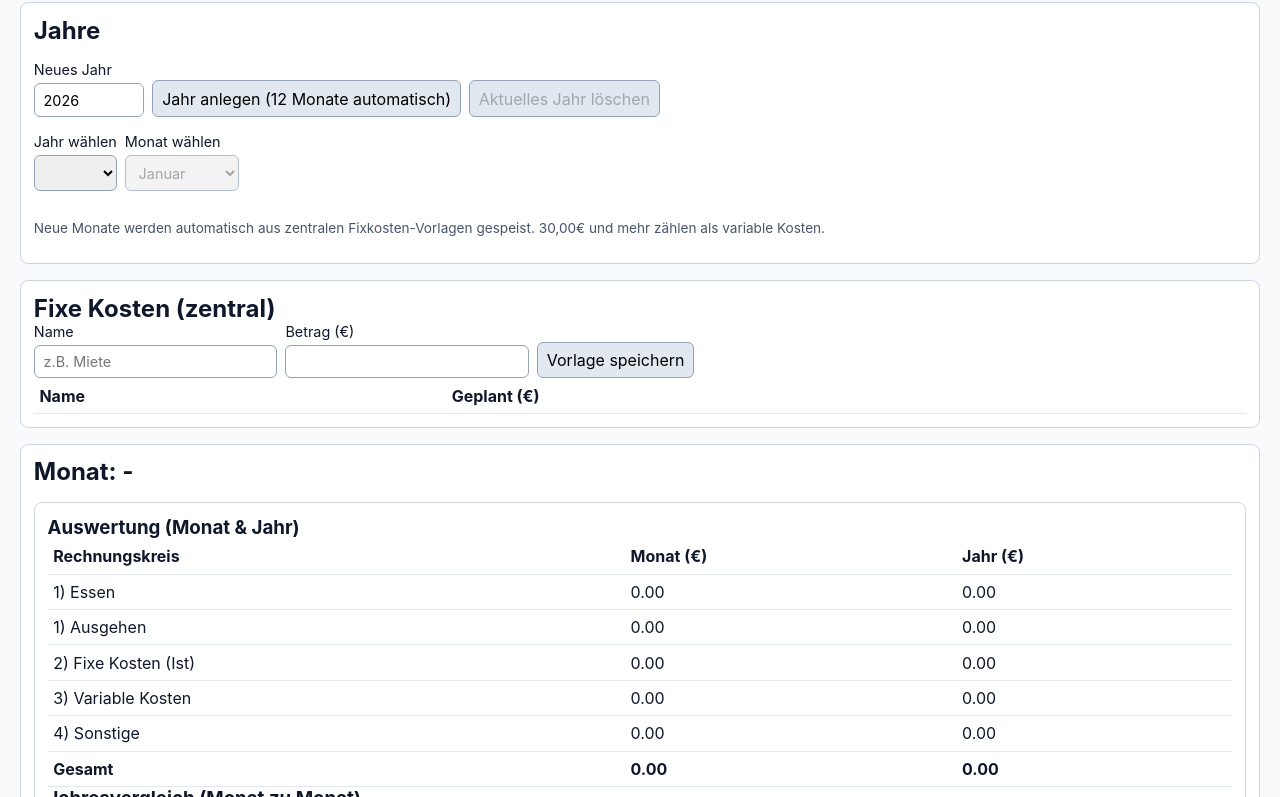
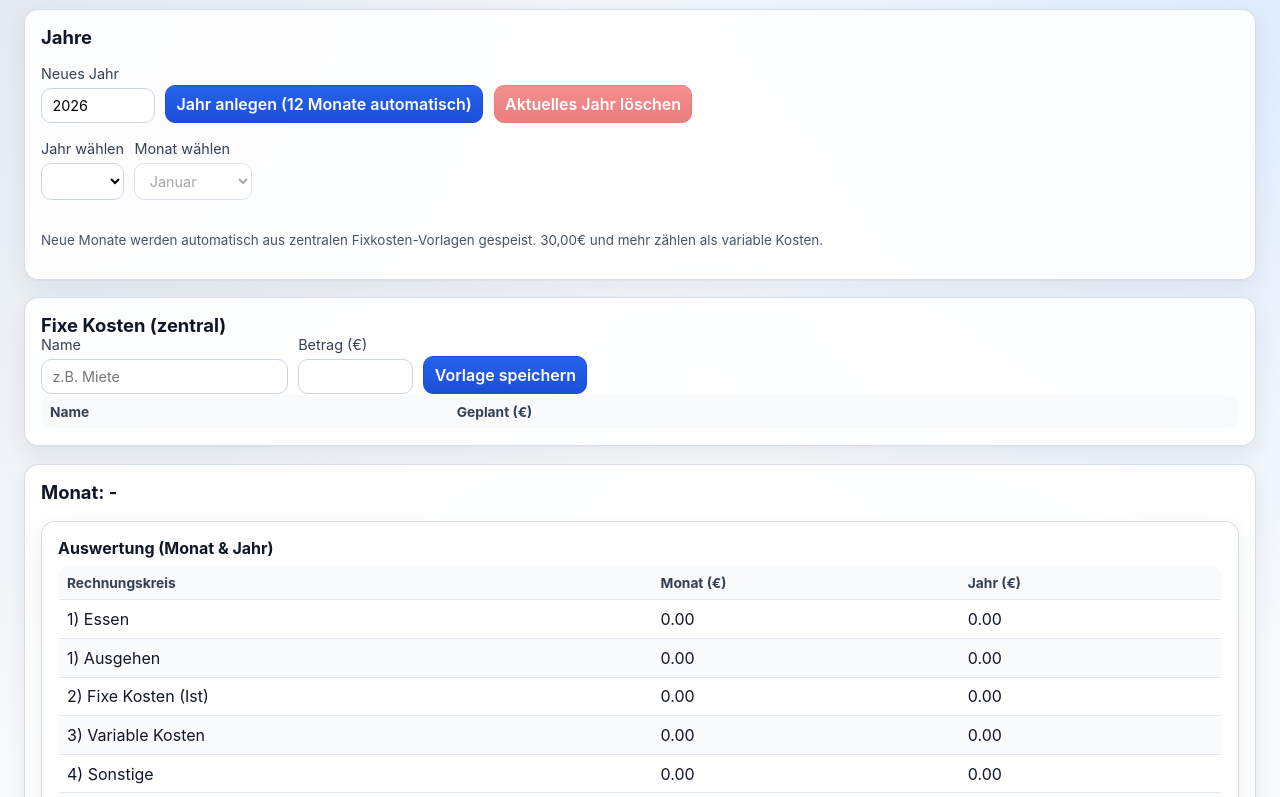
Before and after one commit to DanielVierh/habu26, a website built with Vite: page index.html in a window 1280 px wide. Shown: the part 73-870 px from the top of the page. Built offline with nearby package versions, Linux system fonts and the light colour scheme.

Commit message:
frontend adjustments

```diff
--- a/src/styles.css
+++ b/src/styles.css
@@ -12,12 +12,21 @@
 
 body {
   margin: 0;
+  background:
+    radial-gradient(circle at 0% 0%, #e2e8f0 0, transparent 42%),
+    radial-gradient(circle at 100% 0%, #dbeafe 0, transparent 36%),
+    #f8fafc;
 }
 
 .app {
   max-width: 1700px;
   margin: 0 auto;
-  padding: 1.25rem;
+  padding: 1.5rem;
+}
+
+.app-title {
+  font-size: clamp(1.6rem, 1.2vw + 1.1rem, 2.2rem);
+  letter-spacing: -0.02em;
 }
 
 h1,
@@ -28,7 +37,7 @@ h3 {
 
 .grid {
   display: grid;
-  gap: 1rem;
+  gap: 1.1rem;
 }
 
 .grid-2 {
@@ -47,20 +56,34 @@ h3 {
 }
 
 .card {
-  background: white;
-  border: 1px solid #cbd5e1;
-  border-radius: 8px;
-  padding: 0.8rem;
+  background: rgba(255, 255, 255, 0.88);
+  border: 1px solid rgba(148, 163, 184, 0.36);
+  border-radius: 14px;
+  padding: 1rem;
+  box-shadow:
+    0 1px 1px rgba(15, 23, 42, 0.03),
+    0 10px 24px rgba(15, 23, 42, 0.07);
+  backdrop-filter: blur(6px);
 }
 
 article.card {
   overflow-x: auto;
 }
 
+h2 {
+  font-size: 1.15rem;
+}
+
+h3 {
+  font-size: 1rem;
+  margin-bottom: 0.45rem;
+}
+
 label {
   font-size: 0.9rem;
   display: grid;
   gap: 0.35rem;
+  color: #334155;
 }
 
 input,
@@ -68,32 +91,137 @@ select,
 button,
 textarea {
   font: inherit;
-  padding: 0.45rem 0.55rem;
-  border: 1px solid #94a3b8;
-  border-radius: 6px;
+  padding: 0.5rem 0.65rem;
+  border: 1px solid #cbd5e1;
+  border-radius: 10px;
+  transition:
+    border-color 0.18s ease,
+    box-shadow 0.18s ease,
+    background-color 0.18s ease,
+    transform 0.12s ease;
 }
 
+input,
+select,
+textarea {
+  background: #ffffff;
+}
+
+input:focus,
+select:focus,
+textarea:focus {
+  outline: none;
+  border-color: #60a5fa;
+  box-shadow: 0 0 0 3px rgba(96, 165, 250, 0.22);
+}
+
+.btn,
 button {
   cursor: pointer;
-  background: #e2e8f0;
+  border: 1px solid #cbd5e1;
+  background: #f8fafc;
+  color: #0f172a;
+  font-weight: 600;
+}
+
+.btn:hover,
+button:hover {
+  transform: translateY(-1px);
+  border-color: #94a3b8;
+  background: #f1f5f9;
+}
+
+.btn:active,
+button:active {
+  transform: translateY(0);
+}
+
+.btn:disabled,
+button:disabled {
+  cursor: not-allowed;
+  opacity: 0.6;
+  transform: none;
+}
+
+.btn-primary {
+  color: #ffffff;
+  background: linear-gradient(180deg, #2563eb 0%, #1d4ed8 100%);
+  border-color: #1d4ed8;
+}
+
+.btn-primary:hover {
+  background: linear-gradient(180deg, #1d4ed8 0%, #1e40af 100%);
+  border-color: #1e40af;
+}
+
+.btn-danger {
+  color: #ffffff;
+  background: linear-gradient(180deg, #ef4444 0%, #dc2626 100%);
+  border-color: #dc2626;
+}
+
+.btn-danger:hover {
+  background: linear-gradient(180deg, #dc2626 0%, #b91c1c 100%);
+  border-color: #b91c1c;
+}
+
+.btn-quiet {
+  background: #f1f5f9;
+  color: #334155;
 }
 
 table {
   width: 100%;
   border-collapse: collapse;
+  border: 1px solid #e2e8f0;
+  border-radius: 10px;
+  overflow: hidden;
+}
+
+thead {
+  background: #f8fafc;
 }
 
 th,
 td {
   border-bottom: 1px solid #e2e8f0;
-  padding: 0.45rem 0.35rem;
+  padding: 0.55rem 0.5rem;
   text-align: left;
   vertical-align: top;
+  white-space: nowrap;
+}
+
+th {
+  color: #334155;
+  font-size: 0.86rem;
+  font-weight: 700;
+  position: sticky;
+  top: 0;
+  z-index: 1;
+}
+
+tbody tr:nth-child(even) {
+  background: rgba(248, 250, 252, 0.72);
+}
+
+.daily-table th:nth-child(2),
+.daily-table td:nth-child(2) {
+  width: 92px;
+}
+
+.daily-table th:nth-child(3),
+.daily-table td:nth-child(3) {
+  width: 92px;
+}
+
+.amount-input {
+  max-width: 92px;
+  width: 92px;
 }
 
 .inline {
   display: flex;
-  gap: 0.5rem;
+  gap: 0.65rem;
   align-items: end;
   flex-wrap: wrap;
 }
@@ -104,5 +232,6 @@ td {
 
 .muted {
   color: #475569;
-  font-size: 0.85rem;
+  font-size: 0.84rem;
+  line-height: 1.35;
 }
--- a/src/ui/appController.ts
+++ b/src/ui/appController.ts
@@ -347,7 +347,7 @@ export function createAppController(root: HTMLElement) {
 
     root.innerHTML = `
       <div class="app grid">
-        <h1>Haushaltsbuch (Local First)</h1>
+        <h1 class="app-title">Haushaltsbuch (Local First)</h1>
 
         <section class="card grid">
           <h2>Jahre</h2>
@@ -356,8 +356,8 @@ export function createAppController(root: HTMLElement) {
               Neues Jahr
               <input id="new-year" type="number" min="2000" max="2100" value="${new Date().getFullYear()}" />
             </label>
-            <button id="create-year">Jahr anlegen (12 Monate automatisch)</button>
-            <button id="delete-year" ${state.selectedYear ? "" : "disabled"}>Aktuelles Jahr löschen</button>
+            <button class="btn btn-primary" id="create-year">Jahr anlegen (12 Monate automatisch)</button>
+            <button class="btn btn-danger" id="delete-year" ${state.selectedYear ? "" : "disabled"}>Aktuelles Jahr löschen</button>
           </div>
           <div class="inline">
             <label>
@@ -395,9 +395,9 @@ export function createAppController(root: HTMLElement) {
             </label>
             <label>
               Betrag (€)
-              <input id="fixed-template-amount" type="number" min="0" step="0.01" />
+              <input class="amount-input" id="fixed-template-amount" type="number" min="0" step="0.01" />
             </label>
-            <button id="add-fixed-template">Vorlage speichern</button>
+            <button class="btn btn-primary" id="add-fixed-template">Vorlage speichern</button>
           </div>
           <table>
             <thead>
@@ -410,7 +410,7 @@ export function createAppController(root: HTMLElement) {
                     `<tr>
                       <td>${template.name}</td>
                       <td>${centsToEuro(template.plannedCents)}</td>
-                      <td><button data-remove-fixed-template="${template.id}">Löschen</button></td>
+                      <td><button class="btn btn-quiet" data-remove-fixed-template="${template.id}">Löschen</button></td>
                     </tr>`,
                 )
                 .join("")}
@@ -471,7 +471,7 @@ export function createAppController(root: HTMLElement) {
           <div class="grid grid-4">
             <article class="card">
               <h3>1) Essen, Trinken und Ausgehen (Tage)</h3>
-              <table>
+              <table class="daily-table">
                 <thead>
                   <tr><th>Datum</th><th>Essen (€)</th><th>Ausgehen (€)</th></tr>
                 </thead>
@@ -482,8 +482,8 @@ export function createAppController(root: HTMLElement) {
                           .map(
                             (day) => `<tr>
                       <td>${new Date(day.isoDate).toLocaleDateString("de-DE")}</td>
-                      <td><input data-day-food="${day.isoDate}" type="number" min="0" step="0.01" value="${centsToEuro(day.foodCents)}" /></td>
-                      <td><input data-day-going="${day.isoDate}" type="number" min="0" step="0.01" value="${centsToEuro(day.goingOutCents)}" /></td>
+                      <td><input class="amount-input" data-day-food="${day.isoDate}" type="number" min="0" step="0.01" value="${centsToEuro(day.foodCents)}" /></td>
+                      <td><input class="amount-input" data-day-going="${day.isoDate}" type="number" min="0" step="0.01" value="${centsToEuro(day.goingOutCents)}" /></td>
                     </tr>`,
                           )
                           .join("")
@@ -507,7 +507,7 @@ export function createAppController(root: HTMLElement) {
                           (cost) => `<tr>
                     <td>${cost.name}</td>
                     <td>${centsToEuro(cost.plannedCents)}</td>
-                    <td><input data-fixed-actual="${cost.id}" type="number" min="0" step="0.01" value="${centsToEuro(cost.actualCents)}" /></td>
+                    <td><input class="amount-input" data-fixed-actual="${cost.id}" type="number" min="0" step="0.01" value="${centsToEuro(cost.actualCents)}" /></td>
                   </tr>`,
                         )
                         .join("")
@@ -521,8 +521,8 @@ export function createAppController(root: HTMLElement) {
               <h3>3) Variable Kosten (>= 30€)</h3>
               <div class="inline">
                 <input id="expense-description" type="text" placeholder="Beschreibung" />
-                <input id="expense-amount" type="number" min="0" step="0.01" placeholder="Betrag (€)" />
-                <button id="add-expense">Erfassen</button>
+                <input class="amount-input" id="expense-amount" type="number" min="0" step="0.01" placeholder="Betrag (€)" />
+                <button class="btn btn-primary" id="add-expense">Erfassen</button>
               </div>
               <table>
                 <thead>
@@ -536,7 +536,7 @@ export function createAppController(root: HTMLElement) {
                           (entry) => `<tr>
                     <td>${entry.description}</td>
                     <td>${centsToEuro(entry.amountCents)}</td>
-                    <td><button data-remove-expense="${entry.id}">Löschen</button></td>
+                    <td><button class="btn btn-quiet" data-remove-expense="${entry.id}">Löschen</button></td>
                   </tr>`,
                         )
                         .join("")
@@ -560,7 +560,7 @@ export function createAppController(root: HTMLElement) {
                           (entry) => `<tr>
                     <td>${entry.description}</td>
                     <td>${centsToEuro(entry.amountCents)}</td>
-                    <td><button data-remove-expense="${entry.id}">Löschen</button></td>
+                    <td><button class="btn btn-quiet" data-remove-expense="${entry.id}">Löschen</button></td>
                   </tr>`,
                         )
                         .join("")
@@ -575,7 +575,7 @@ export function createAppController(root: HTMLElement) {
         <section class="card grid">
           <h2>Lokale Datensicherung</h2>
           <div class="inline">
-            <button id="backup-export">Backup exportieren (JSON)</button>
+            <button class="btn btn-primary" id="backup-export">Backup exportieren (JSON)</button>
             <label>
               Backup importieren (JSON)
               <input id="backup-import" type="file" accept="application/json" />
```
Also changed, not shown: dist/assets/index-C77lpOHP.css (deleted), dist/assets/index-Cey7vVvI.js (added), dist/assets/index-CxscTYlZ.js (deleted), dist/assets/index-Dz4a29gu.css (added), dist/index.html, dist/sw.js.
